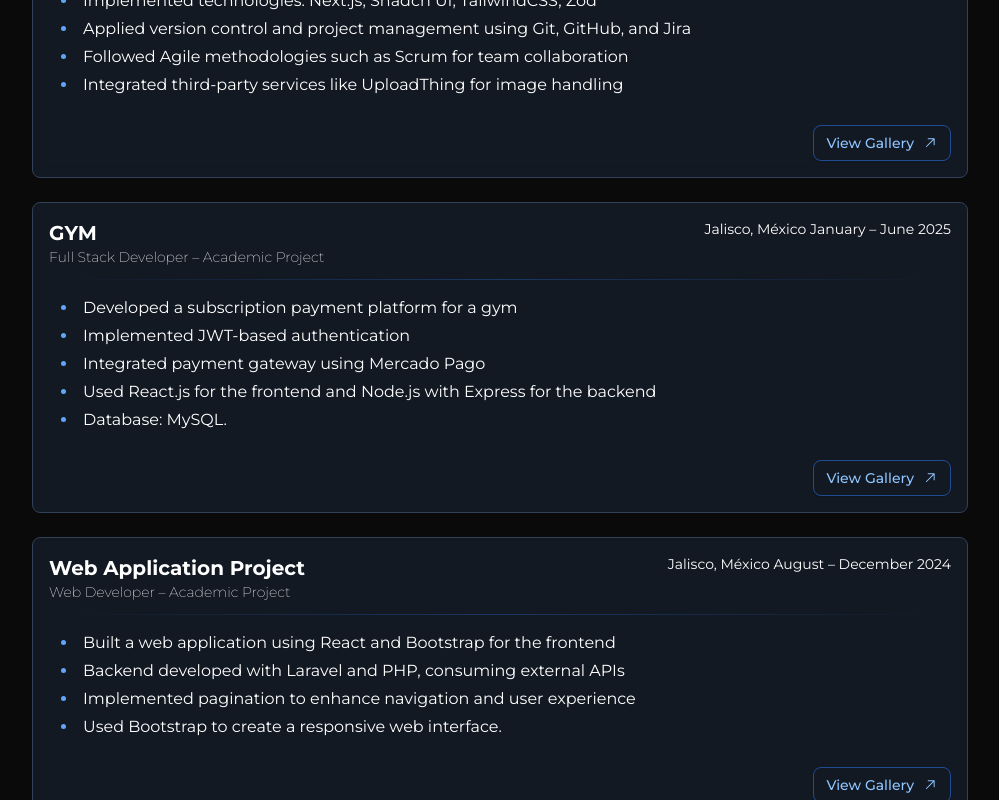
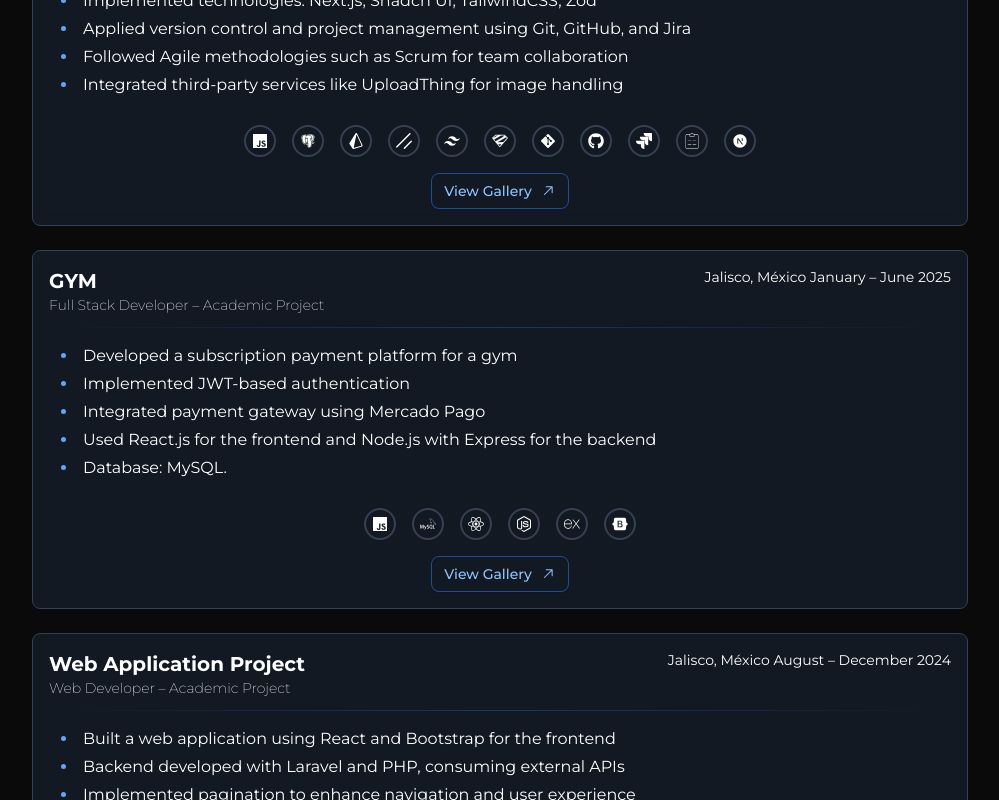
Before and after one commit to CelesteOC21/portfolio, a Next.js app: page / in a window 1280 px wide. Shown: the part 1180-1980 px from the top of the page, without its empty margins (140-1139 px from the left). Built offline with nearby package versions, Linux system fonts and the light colour scheme.

Commit message:
Technologies with icons  added

```diff
--- a/app/(home)/components/experiencie.jsx
+++ b/app/(home)/components/experiencie.jsx
@@ -1,6 +1,7 @@
 import React from "react";
 import { Button } from "@/components/ui/button";
 import { GoArrowUpRight } from "react-icons/go";
+import Technologies from "./technologies";
 
 export default function Experiencie() {
   const experiences = [
@@ -10,7 +11,21 @@ export default function Experiencie() {
       description:
         "Designed and developed a web application for internal process management. Implemented secure authentication and role management using NextAuth. Worked with PostgreSQL and Prisma ORM; deployed the app using Vercel. Implemented technologies: Next.js, Shadcn UI, TailwindCSS, Zod. Applied version control and project management using Git, GitHub, and Jira. Followed Agile methodologies such as Scrum for team collaboration. Integrated third-party services like UploadThing for image handling ",
       date: "Jalisco, México  January – June 2025  ",
+      technologies: [
+        "JavaScript",
+        "PostgreSQL",
+        "Prisma",
+        "ShaddcnUI",
+        "TailwindCss",
+        "Zod",
+        "Git",
+        "GitHub",
+        "Jira",
+        "ReactHookForm",
+        "Next",
+      ],
     },
+
     {
       title: "GYM",
       position: "Full Stack Developer – Academic Project",
@@ -18,6 +33,14 @@ export default function Experiencie() {
         "Developed a subscription payment platform for a gym. Implemented JWT-based authentication. Integrated payment gateway using Mercado Pago. Used React.js for the frontend and Node.js with Express for the backend. Database: MySQL.",
 
       date: "Jalisco, México  January – June 2025  ",
+      technologies: [
+        "JavaScript",
+        "MySQL",
+        "React",
+        "Node",
+        "Express",
+        "Bootstrap",
+      ],
     },
     {
       title: "Web Application Project",
@@ -25,6 +48,7 @@ export default function Experiencie() {
       description:
         "Built a web application using React and Bootstrap for the frontend. Backend developed with Laravel and PHP, consuming external APIs. Implemented pagination to enhance navigation and user experience. Used Bootstrap to create a responsive web interface.",
       date: "Jalisco, México  August – December 2024   ",
+      technologies: ["Laravel", "PHP", "Bootstrap", "JavaScript", "React"],
     },
   ];
 
@@ -42,20 +66,20 @@ export default function Experiencie() {
 
       <div className="container w-auto mx-auto sm:max-w-7xl p-4 ">
         <div className="grid grid-cols-1 grid-rows-auto gap-6">
-          {experiences.map((experiencie, index) => (
+          {experiences.map((experience, index) => (
             <div
               className="bg-slate-800/50 border-slate-700 hover:border-blue-500/50 transition-all duration-300 hover:shadow-2xl hover:shadow-blue-500/10 backdrop-blur-sm relative border rounded-md p-4 flex flex-col w-full lg:w-9/12 mx-auto"
               key={index}
             >
               <div className="flex flex-col sm:flex-row justify-between ">
                 <div className="text-xl font-bold text-white ">
-                  {experiencie.title}
+                  {experience.title}
                   <div className="text-gray-200 font-extralight text-sm ">
-                    {experiencie.position}
+                    {experience.position}
                   </div>
                 </div>
                 <div className="text-sm text-white justify-end mb-5">
-                  {experiencie.date}
+                  {experience.date}
                 </div>
               </div>
 
@@ -63,9 +87,9 @@ export default function Experiencie() {
 
               <div className="flex-grow overflow-hidden ">
                 <div className="rounded-md p-1">
-                  {experiencie.description && (
+                  {experience.description && (
                     <ul className="list-blue-marker p-2 list-disc list-inside text-white space-y-1">
-                      {experiencie.description
+                      {experience.description
                         .split(". ")
                         .map(
                           (valor, i) =>
@@ -75,11 +99,17 @@ export default function Experiencie() {
                   )}
                 </div>
               </div>
-              <div className="mt-4 flex justify-end ">
-                <Button className="group bg-transparent border border-blue-500/50 text-blue-300 hover:bg-blue-500/10 hover:border-blue-400 hover:text-blue-200 transition-all duration-200 ">
-                  <span>View Gallery</span>
-                  <GoArrowUpRight className="transition-transform duration-300 group-hover:translate-x-0.5" />
-                </Button>
+              <div className="mt-4 flex justify-between items-end sm:flex-col sm:items-center sm:gap-4">
+                <div className="mb-4 sm:mb-0">
+                  <Technologies technologies={experience.technologies} />
+                </div>
+
+                <div>
+                  <Button className="group bg-transparent border border-blue-500/50 text-blue-300 hover:bg-blue-500/10 hover:border-blue-400 hover:text-blue-200 transition-all duration-200 ">
+                    <span>View Gallery</span>
+                    <GoArrowUpRight className="transition-transform duration-300 group-hover:translate-x-0.5" />
+                  </Button>
+                </div>
               </div>
             </div>
           ))}
--- /dev/null
+++ b/app/(home)/components/technologies.jsx
@@ -0,0 +1,27 @@
+import { icons } from "../technologies";
+import { BiQuestionMark } from "react-icons/bi";
+import {
+  Tooltip,
+  TooltipContent,
+  TooltipTrigger,
+} from "@/components/ui/tooltip";
+
+export default function Technologies({ technologies }) {
+  return (
+    <div className="flex flex-wrap items-center justify-center gap-4">
+      {technologies.map((tech) => (
+        <Tooltip key={tech}>
+          <TooltipTrigger
+            key={tech}
+            className="group relative w-8 h-8 rounded-full border-2 border-gray-700 hover:border-blue-500 transition-all duration-300 cursor-pointer flex items-center justify-center"
+          >
+            {icons[tech] ?? <BiQuestionMark />}
+          </TooltipTrigger>
+          <TooltipContent>
+            <p>{tech}</p>
+          </TooltipContent>
+        </Tooltip>
+      ))}
+    </div>
+  );
+}
--- /dev/null
+++ b/app/(home)/technologies.js
@@ -0,0 +1,39 @@
+import { FaBootstrap } from "react-icons/fa";
+import { IoLogoJavascript } from "react-icons/io5";
+import { BiLogoPostgresql } from "react-icons/bi";
+import { SiPostgresql, SiPrisma } from "react-icons/si";
+import { SiShadcnui } from "react-icons/si";
+import { RiTailwindCssFill } from "react-icons/ri";
+import { SiZod } from "react-icons/si";
+import { FaGitAlt } from "react-icons/fa";
+import { FaGithub } from "react-icons/fa";
+import { SiJira } from "react-icons/si";
+import { SiMysql } from "react-icons/si";
+import { FaReact } from "react-icons/fa6";
+import { FaNodeJs } from "react-icons/fa";
+import { SiExpress } from "react-icons/si";
+import { SiReacthookform } from "react-icons/si";
+import { FaLaravel } from "react-icons/fa";
+import { FaPhp } from "react-icons/fa";
+import { RiNextjsFill } from "react-icons/ri";
+
+export const icons = {
+  JavaScript: <IoLogoJavascript />,
+  PostgreSQL: <BiLogoPostgresql />,
+  Prisma: <SiPrisma />,
+  ShaddcnUI: <SiShadcnui />,
+  TailwindCss: <RiTailwindCssFill />,
+  Zod: <SiZod />,
+  Git: <FaGitAlt />,
+  GitHub: <FaGithub />,
+  Jira: <SiJira />,
+  MySQL: <SiMysql />,
+  React: <FaReact />,
+  Node: <FaNodeJs />,
+  Express: <SiExpress />,
+  ReactHookForm: <SiReacthookform />,
+  Bootstrap: <FaBootstrap />,
+  Laravel: <FaLaravel />,
+  PHP: <FaPhp />,
+  Next: <RiNextjsFill />,
+};
--- /dev/null
+++ b/components/ui/tooltip.jsx
@@ -0,0 +1,55 @@
+"use client"
+
+import * as React from "react"
+import * as TooltipPrimitive from "@radix-ui/react-tooltip"
+
+import { cn } from "@/lib/utils"
+
+function TooltipProvider({
+  delayDuration = 0,
+  ...props
+}) {
+  return (<TooltipPrimitive.Provider data-slot="tooltip-provider" delayDuration={delayDuration} {...props} />);
+}
+
+function Tooltip({
+  ...props
+}) {
+  return (
+    <TooltipProvider>
+      <TooltipPrimitive.Root data-slot="tooltip" {...props} />
+    </TooltipProvider>
+  );
+}
+
+function TooltipTrigger({
+  ...props
+}) {
+  return <TooltipPrimitive.Trigger data-slot="tooltip-trigger" {...props} />;
+}
+
+function TooltipContent({
+  className,
+  sideOffset = 0,
+  children,
+  ...props
+}) {
+  return (
+    <TooltipPrimitive.Portal>
+      <TooltipPrimitive.Content
+        data-slot="tooltip-content"
+        sideOffset={sideOffset}
+        className={cn(
+          "bg-primary text-primary-foreground animate-in fade-in-0 zoom-in-95 data-[state=closed]:animate-out data-[state=closed]:fade-out-0 data-[state=closed]:zoom-out-95 data-[side=bottom]:slide-in-from-top-2 data-[side=left]:slide-in-from-right-2 data-[side=right]:slide-in-from-left-2 data-[side=top]:slide-in-from-bottom-2 z-50 w-fit origin-(--radix-tooltip-content-transform-origin) rounded-md px-3 py-1.5 text-xs text-balance",
+          className
+        )}
+        {...props}>
+        {children}
+        <TooltipPrimitive.Arrow
+          className="bg-primary fill-primary z-50 size-2.5 translate-y-[calc(-50%_-_2px)] rotate-45 rounded-[2px]" />
+      </TooltipPrimitive.Content>
+    </TooltipPrimitive.Portal>
+  );
+}
+
+export { Tooltip, TooltipTrigger, TooltipContent, TooltipProvider }
--- a/package.json
+++ b/package.json
@@ -10,6 +10,7 @@
   },
   "dependencies": {
     "@radix-ui/react-slot": "^1.2.3",
+    "@radix-ui/react-tooltip": "^1.2.8",
     "class-variance-authority": "^0.7.1",
     "clsx": "^2.1.1",
     "lucide-react": "^0.542.0",
```
Also changed, not shown: 1 other file (tests, documents, lock files or other folders).
